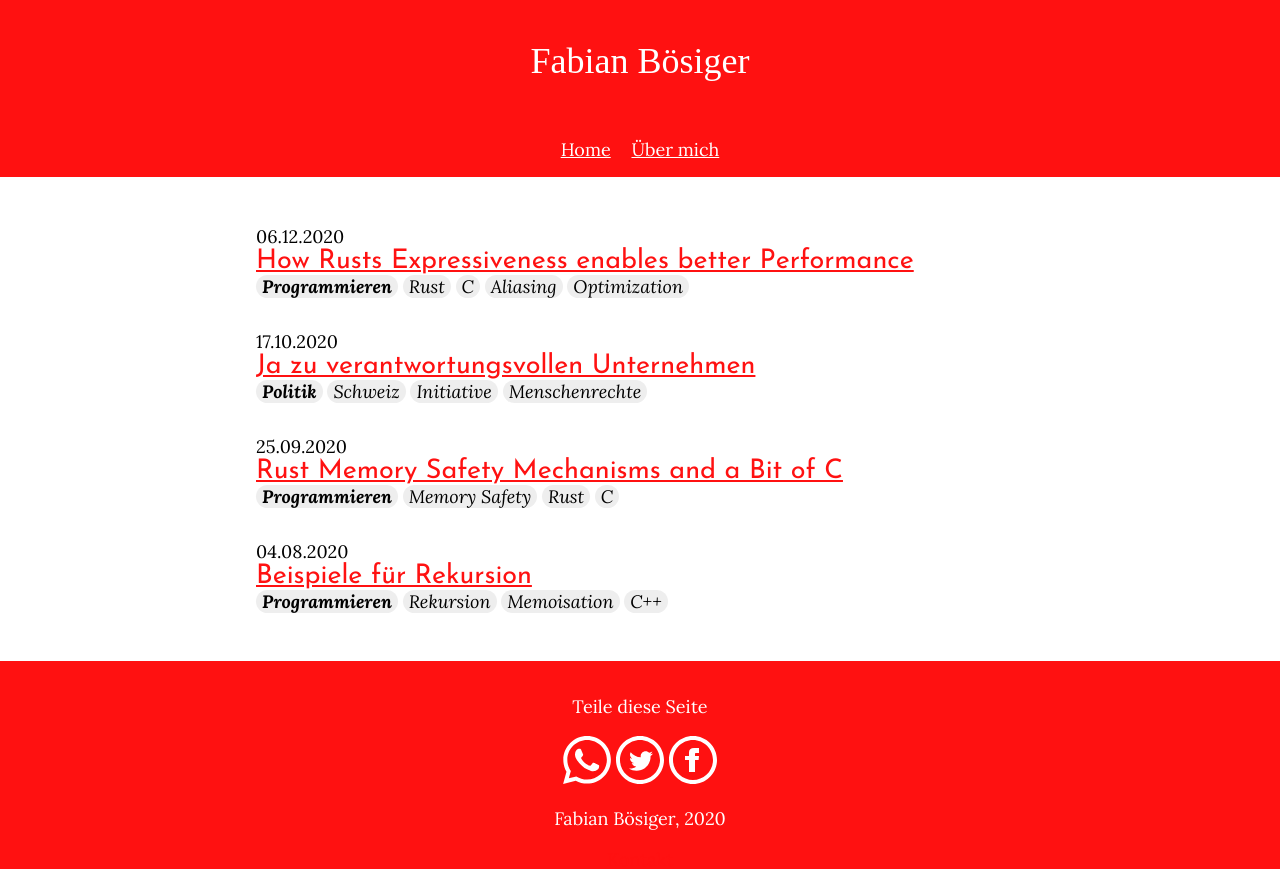
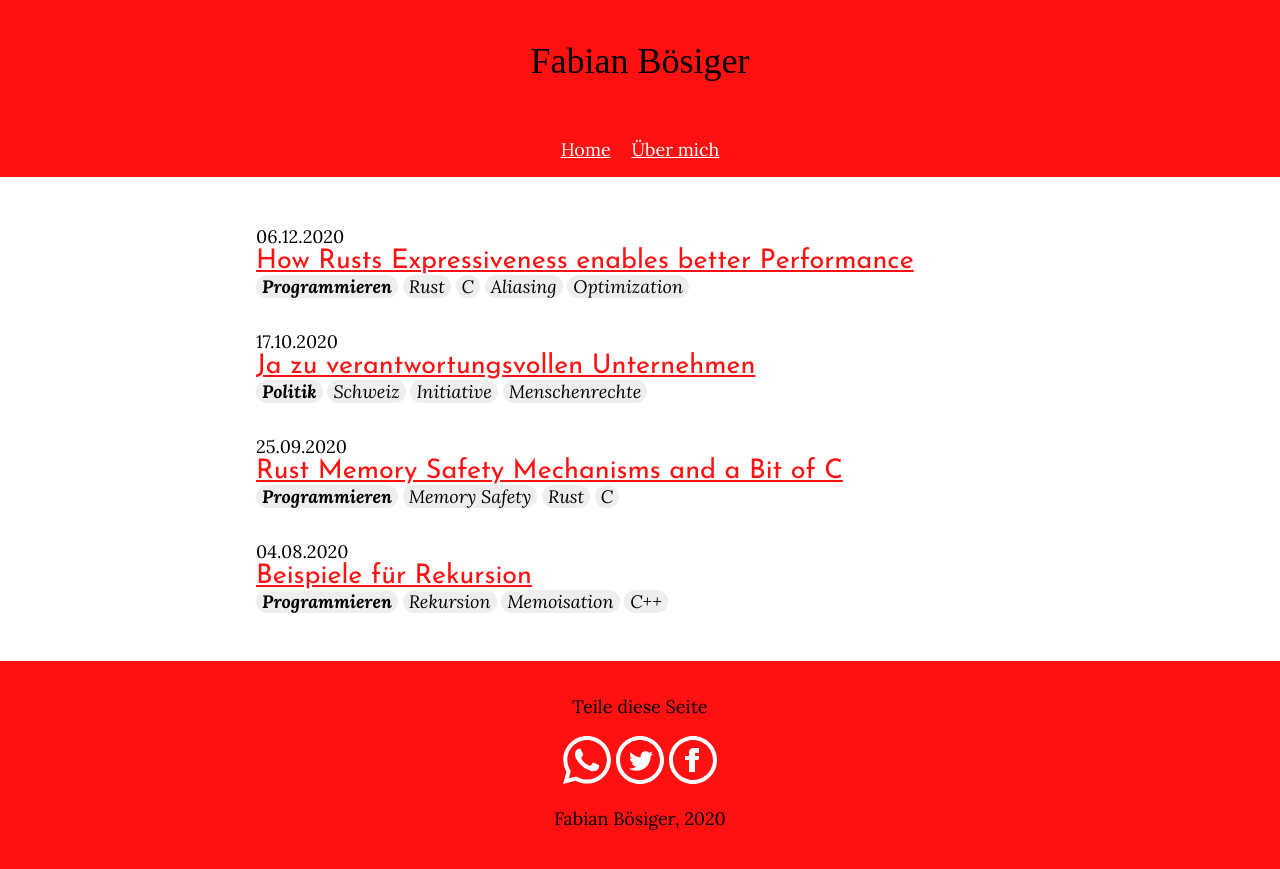
Before and after one commit to fabianboesiger/fabianboesiger.github.io, a Jekyll site: the page built from index.html, in a window 1280 px wide. Shown: the top 869 px of the page. Built offline with Jekyll 4.4.1, drawn with Linux system fonts in a browser that asks for light colours; some web fonts are replaced.

Commit message:
style change

```diff
--- a/public/styles/modern/style.css
+++ b/public/styles/modern/style.css
@@ -51,7 +51,6 @@ header, footer {
     padding: 16px;
     z-index: 2000;
     background: var(--style-color);
-    color: var(--background-color);
 }
 
 img.social {
@@ -99,6 +98,7 @@ article h2 {
 }
 
 span.tag {
+    display: inline-block;
     font-style: italic;
     background: #eee;
     padding-left: 6px;
@@ -263,6 +263,5 @@ code {
 .highlight .vi
 {
     color: darkmagenta;
-    font-style: italic;
     font-weight: bold;
 }
```
